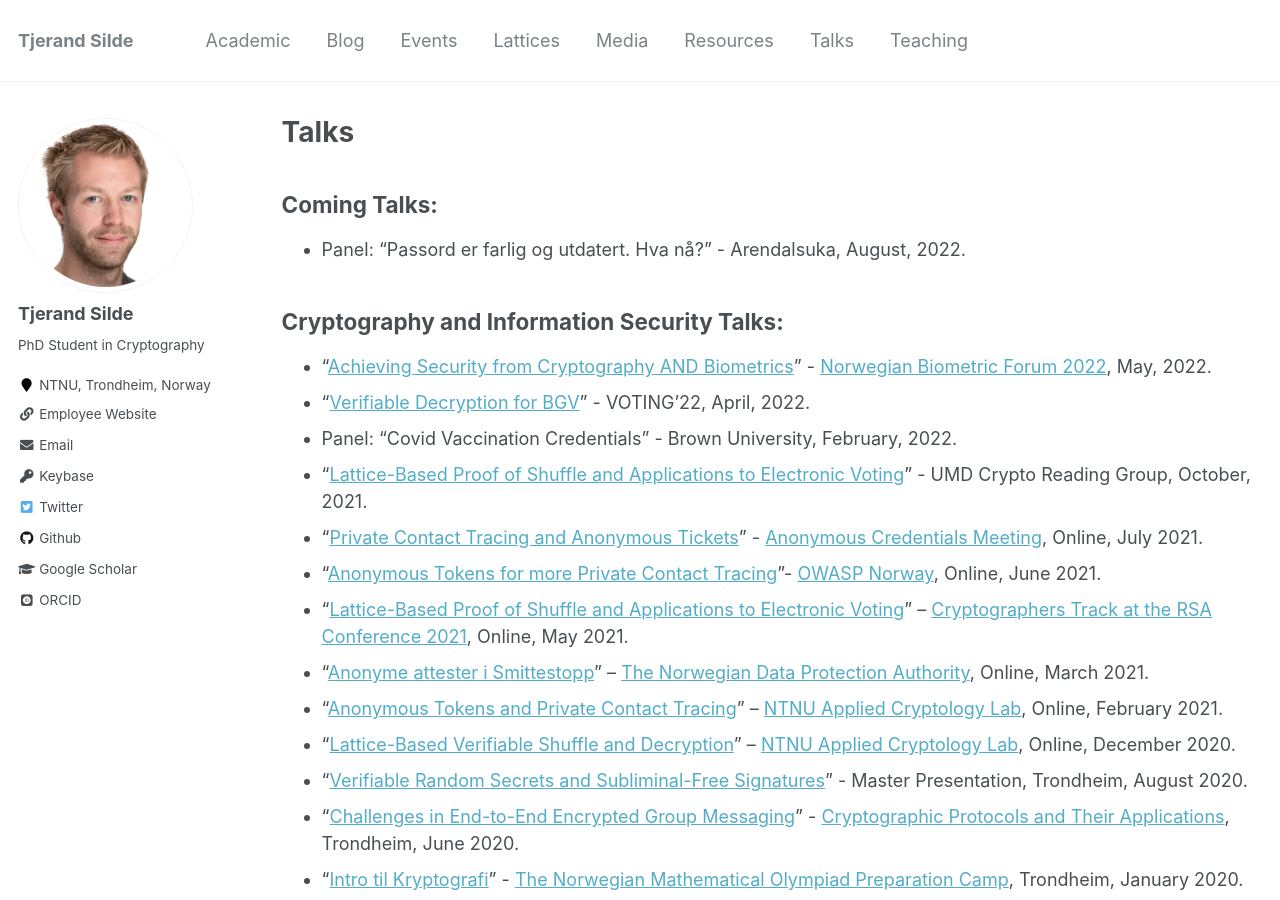
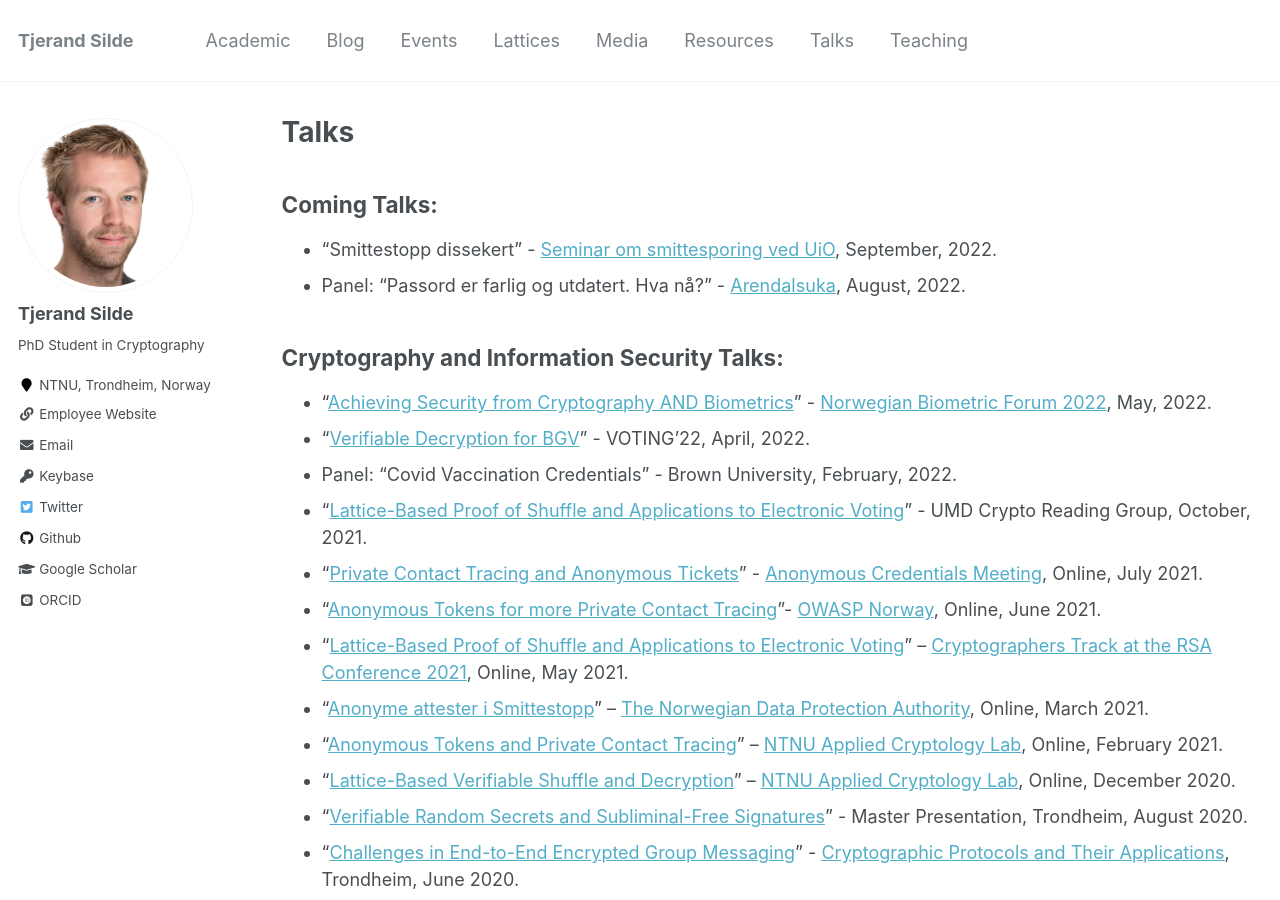
Before and after one commit to tjesi/tjesi.github.io, a Jekyll site: the page built from _pages/talks.md, in a window 1280 px wide and 900 px high. Built offline with Jekyll 4.4.1, drawn with Linux system fonts in a browser that asks for light colours; some web fonts are replaced.

Commit message:
Update talks.md

```diff
--- a/_pages/talks.md
+++ b/_pages/talks.md
@@ -7,7 +7,8 @@ author_profile: true
 
 ## Coming Talks:
 
-* Panel: "Passord er farlig og utdatert. Hva nå?" - Arendalsuka, August, 2022.
+* "Smittestopp dissekert" - [Seminar om smittesporing ved UiO](https://www.jus.uio.no/ikrs/om/aktuelt/arrangementer/2022/smittestopp-og-smittesporing-to-ar-med-pandemi.html), September, 2022.
+* Panel: "Passord er farlig og utdatert. Hva nå?" - [Arendalsuka](https://program.arendalsuka.no/event/user-view/18770), August, 2022.
 
 ## Cryptography and Information Security Talks:
 
```
